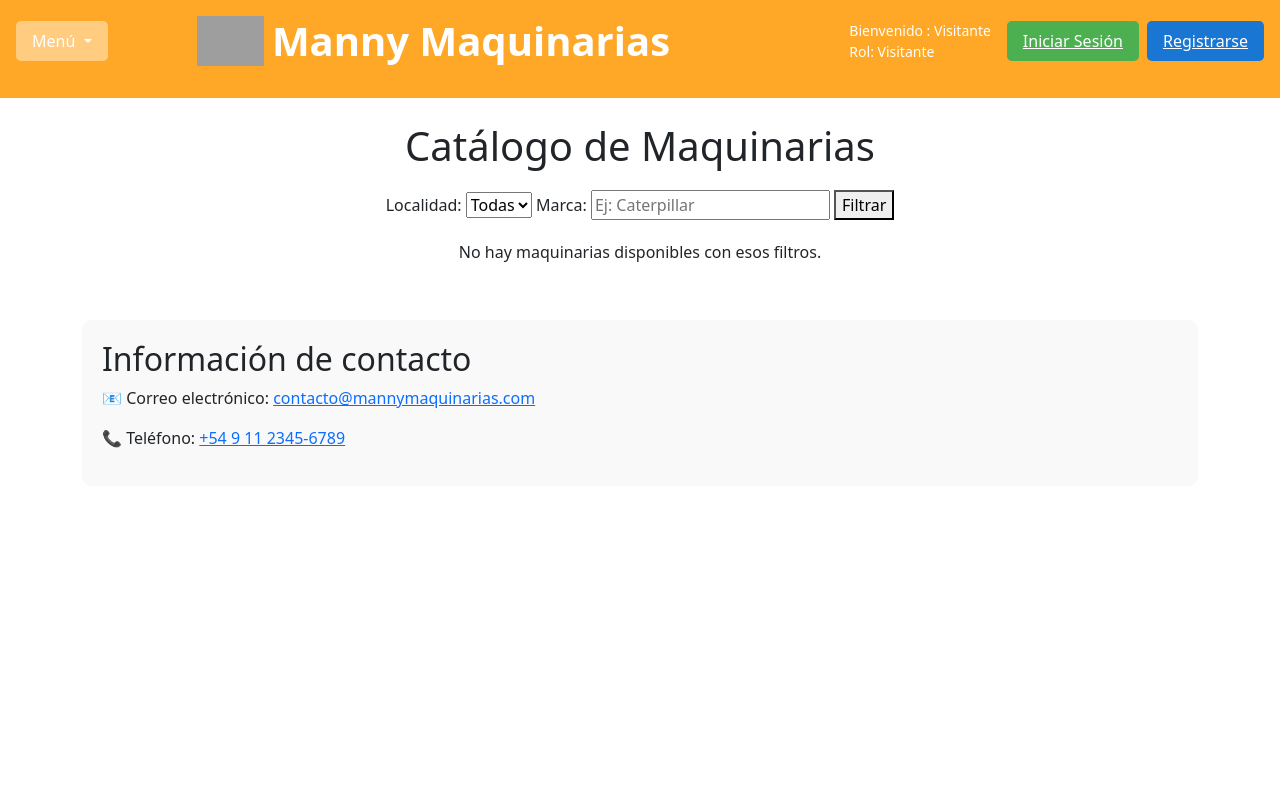
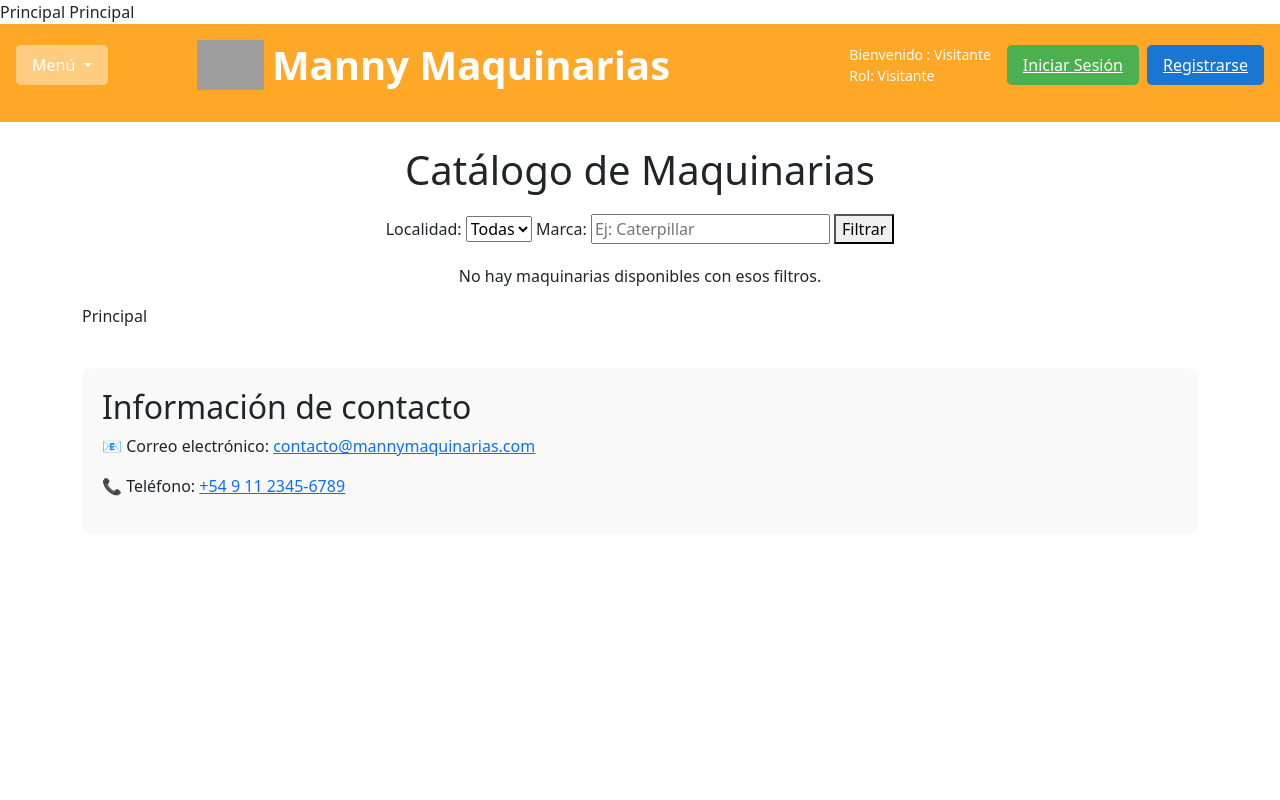
Before and after one commit to SantyChQu/ProyectoIngeCopia, a Django app: page / in a window 1280 px wide. Run offline with Django 5.2, Linux system fonts and the light colour scheme; data that the repository does not hold is empty; grey boxes are pictures that could not be loaded.

Commit message:
Mensaje de lo que hiciste

```diff
--- a/General/templates/PaginaPrincipal.html
+++ b/General/templates/PaginaPrincipal.html
@@ -1,3 +1,5 @@
+Principal
+
 {% extends "base.html" %}
 
 {% block title %}Inicio - Manny Maquinarias{% endblock %}
--- a/General/templates/base.html
+++ b/General/templates/base.html
@@ -1,3 +1,8 @@
+Principal
+
+
+
+
 {% load static %}
 <!DOCTYPE html>
 <html lang="es">
--- a/General/templates/estadisticaIngresos.html
+++ b/General/templates/estadisticaIngresos.html
@@ -1,3 +1,5 @@
+crear apartado estadistica
+
 {% extends "base.html" %}
 {% block content %}
 
--- a/General/templates/estadisticasAlquileres.html
+++ b/General/templates/estadisticasAlquileres.html
@@ -1,3 +1,5 @@
+crear apartado estadistica
+
 {% extends "base.html" %}
 {% block content %}
 
--- a/General/templates/footer.html
+++ b/General/templates/footer.html
@@ -1,4 +1,6 @@
-  {% block content %}
+Principal
+
+{% block content %}
 
 <div style="margin-top: 40px; padding: 20px; background-color: #f9f9f9; border-radius: 10px;">
     <h2>Información de contacto</h2>
--- a/General/templates/proximamente.html
+++ b/General/templates/proximamente.html
@@ -1,3 +1,5 @@
+Principal
+
 {% extends "base.html" %}
 
 {% block content %}
--- a/General/templates/ver_localidades.html
+++ b/General/templates/ver_localidades.html
@@ -1,3 +1,5 @@
+hacer apartado localidades
+
 {% extends "base.html" %}
 
 {% block content %}
--- a/ManiMaquinas/urls.py
+++ b/ManiMaquinas/urls.py
@@ -57,7 +57,7 @@ urlpatterns = [
     path('proximamente/',general.proximo),
     path('estadisticas/', cliente_views.estadisticas_clientes, name='estadisticas_clientes'),
     path('localidades/', general.ver_localidades, name='ver_localidades'),
-     path('localidades/agregar/', general.agregar_localidad, name='agregar_localidad'),
+    path('localidades/agregar/', general.agregar_localidad, name='agregar_localidad'),
     path('localidades/eliminar/<int:localidad_id>/', general.eliminar_localidad, name='eliminar_localidad'),
     path('estadisticas_alquileres/', general.estadisticas_alquileres_localidad, name='estadisticas_alquileres_localidad'),
     path('agregar_empleado/',general.registro_empleado, name='registro_empleado'),
```
